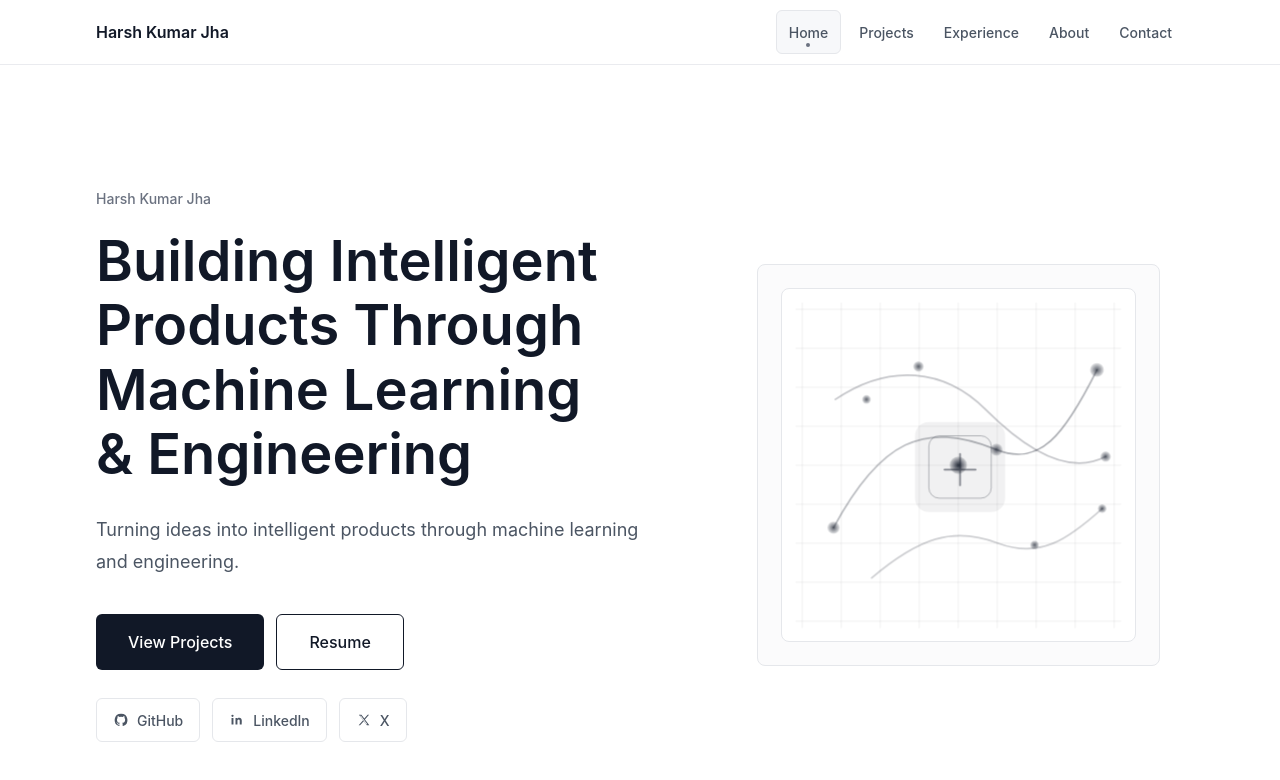
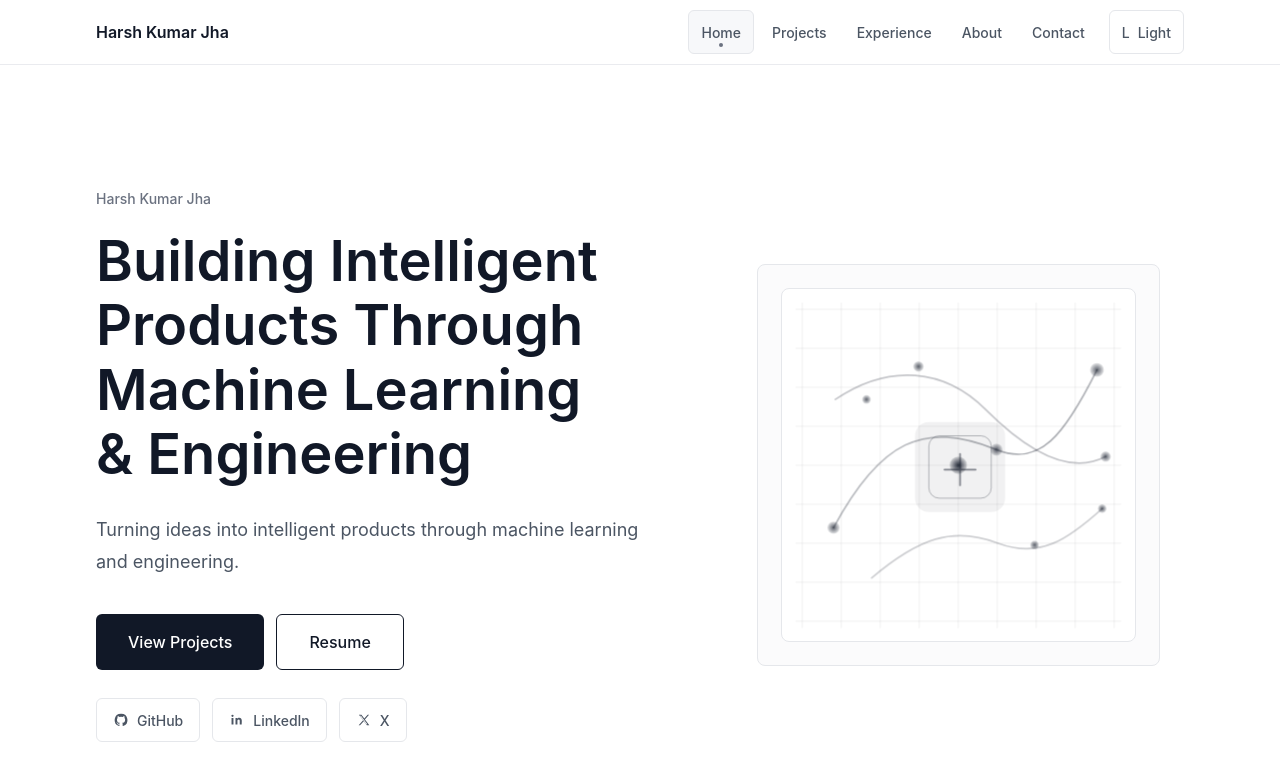
Before and after one commit to HrshJha/Harsh-Jha, a Next.js app: page / in a window 1280 px wide. Shown: the top 780 px of the page. Built offline with nearby package versions, Linux system fonts and the light colour scheme.

Commit message:
feat: add theme toggle component with local storage persistence and system preference detection

```diff
--- a/app/layout.tsx
+++ b/app/layout.tsx
@@ -3,6 +3,25 @@ import { buildMetadata } from "@/lib/metadata";
 import { NavigationLayout } from "@/components/layout/NavigationLayout";
 import { MainLayout } from "@/components/layout/MainLayout";
 import "@/styles/globals.css";
+
+const themeScript = `
+(function () {
+  try {
+    var savedTheme = window.localStorage.getItem("portfolio-theme");
+    var theme =
+      savedTheme === "light" || savedTheme === "dark"
+        ? savedTheme
+        : window.matchMedia &&
+            window.matchMedia("(prefers-color-scheme: dark)").matches
+          ? "dark"
+          : "light";
+
+    document.documentElement.dataset.theme = theme;
+  } catch (error) {
+    document.documentElement.dataset.theme = "light";
+  }
+})();
+`;
 
 export const metadata: Metadata = buildMetadata({
   title: "Harsh Kumar Jha",
@@ -15,8 +34,9 @@ export default function RootLayout({
   children: React.ReactNode;
 }>) {
   return (
-    <html lang="en" className="h-full antialiased">
+    <html lang="en" className="h-full antialiased" suppressHydrationWarning>
       <body className="min-h-full flex flex-col">
+        <script dangerouslySetInnerHTML={{ __html: themeScript }} />
         <NavigationLayout />
         <MainLayout>{children}</MainLayout>
       </body>
--- a/components/layout/NavigationLayout.tsx
+++ b/components/layout/NavigationLayout.tsx
@@ -2,14 +2,18 @@ import { Container } from "@/components/ui/Container";
 import { Logo } from "@/components/navigation/Logo";
 import { DesktopNavbar } from "@/components/navigation/DesktopNavbar";
 import { MobileNavbar } from "@/components/navigation/MobileNavbar";
+import { ThemeToggle } from "@/components/theme/ThemeToggle";
 
 export function NavigationLayout() {
   return (
     <header className="sticky top-0 z-20 border-b border-border-subtle/80 bg-background-page">
       <Container className="flex h-16 items-center justify-between gap-8">
         <Logo />
-        <DesktopNavbar />
-        <MobileNavbar />
+        <div className="flex items-center gap-3">
+          <DesktopNavbar />
+          <ThemeToggle />
+          <MobileNavbar />
+        </div>
       </Container>
     </header>
   );
--- /dev/null
+++ b/components/theme/ThemeToggle.tsx
@@ -0,0 +1,57 @@
+"use client";
+
+import { useEffect, useState } from "react";
+
+type Theme = "light" | "dark";
+
+const STORAGE_KEY = "portfolio-theme";
+
+function getPreferredTheme(): Theme {
+  if (typeof window === "undefined") {
+    return "light";
+  }
+
+  const savedTheme = window.localStorage.getItem(STORAGE_KEY);
+
+  if (savedTheme === "light" || savedTheme === "dark") {
+    return savedTheme;
+  }
+
+  return window.matchMedia?.("(prefers-color-scheme: dark)").matches
+    ? "dark"
+    : "light";
+}
+
+function applyTheme(theme: Theme) {
+  document.documentElement.dataset.theme = theme;
+}
+
+export function ThemeToggle() {
+  const [theme, setTheme] = useState<Theme>(() => getPreferredTheme());
+
+  useEffect(() => {
+    applyTheme(theme);
+  }, [theme]);
+
+  function handleToggle() {
+    const nextTheme = theme === "light" ? "dark" : "light";
+    setTheme(nextTheme);
+    window.localStorage.setItem(STORAGE_KEY, nextTheme);
+    applyTheme(nextTheme);
+  }
+
+  const isDark = theme === "dark";
+
+  return (
+    <button
+      type="button"
+      onClick={handleToggle}
+      aria-label={isDark ? "Switch to light mode" : "Switch to night mode"}
+      suppressHydrationWarning
+      className="inline-flex h-11 items-center gap-2 rounded-md border border-border-subtle bg-surface-base px-3 text-label font-medium text-text-secondary transition-colors duration-(--duration-fast) ease-(--ease-standard) hover:border-border-strong hover:bg-state-hover hover:text-text-primary focus-visible:outline-2 focus-visible:outline-offset-2 focus-visible:outline-state-focus"
+    >
+      <span aria-hidden="true">{isDark ? "N" : "L"}</span>
+      <span>{isDark ? "Night" : "Light"}</span>
+    </button>
+  );
+}
--- a/styles/globals.css
+++ b/styles/globals.css
@@ -72,3 +72,38 @@
   --ease-enter: cubic-bezier(0.16, 1, 0.3, 1);
   --ease-exit: cubic-bezier(0.7, 0, 0.84, 0);
 }
+
+:root {
+  color-scheme: light;
+}
+
+[data-theme="dark"] {
+  color-scheme: dark;
+
+  --color-primary: #f9fafb;
+  --color-secondary: #e5e7eb;
+  --color-surface-base: #111827;
+  --color-surface-raised: #1f2937;
+  --color-background-page: #030712;
+  --color-border-subtle: #1f2937;
+  --color-border-strong: #4b5563;
+  --color-text-primary: #f9fafb;
+  --color-text-secondary: #d1d5db;
+  --color-text-muted: #9ca3af;
+  --color-accent: #60a5fa;
+  --color-success: #34d399;
+  --color-warning: #fbbf24;
+  --color-error: #f87171;
+  --color-info: #38bdf8;
+  --color-state-hover: #1f2937;
+  --color-state-focus: #60a5fa;
+  --color-state-disabled: #6b7280;
+}
+
+body {
+  background: var(--color-background-page);
+  color: var(--color-text-primary);
+  transition:
+    background-color var(--duration-base) var(--ease-standard),
+    color var(--duration-base) var(--ease-standard);
+}
```
Also changed, not shown: 1 other file (tests, documents, lock files or other folders).
